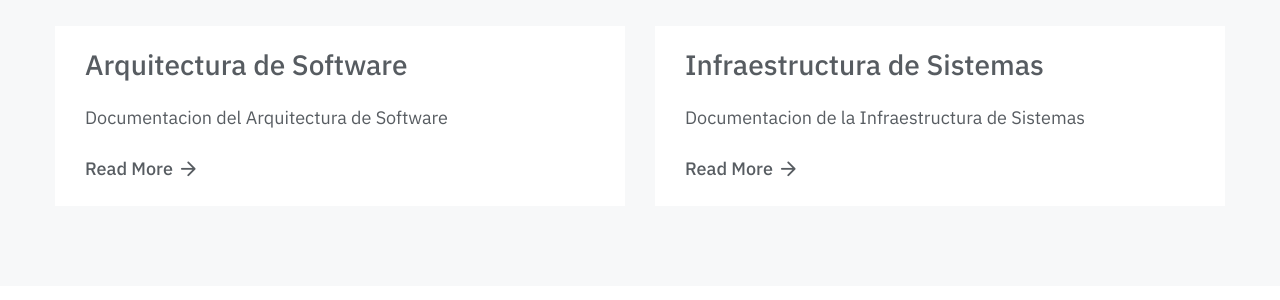
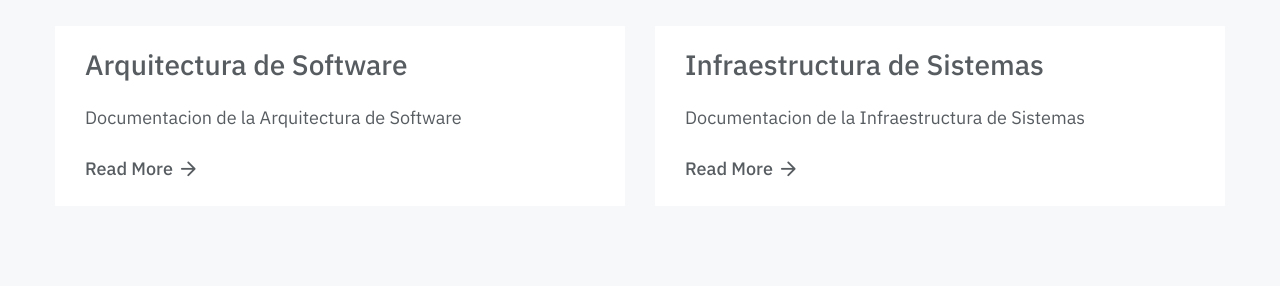
Before and after one commit to abeltranes/abeltranes.github.io, a Jekyll site: the page built from documentation.md, in a window 1280 px wide. Shown: the part 654-954 px from the top of the page. Built offline with Jekyll 4.4.1, drawn with Linux system fonts in a browser that asks for light colours; some web fonts are replaced.

Commit message:
Update arquitectura.md

```diff
--- a/_documentation/arquitectura.md
+++ b/_documentation/arquitectura.md
@@ -1,6 +1,6 @@
 ---
 title: Arquitectura de Software
-description: Documentacion del Arquitectura de Software
+description: Documentacion de la Arquitectura de Software
 keywords: null
 order: 2
 comments: false
```
